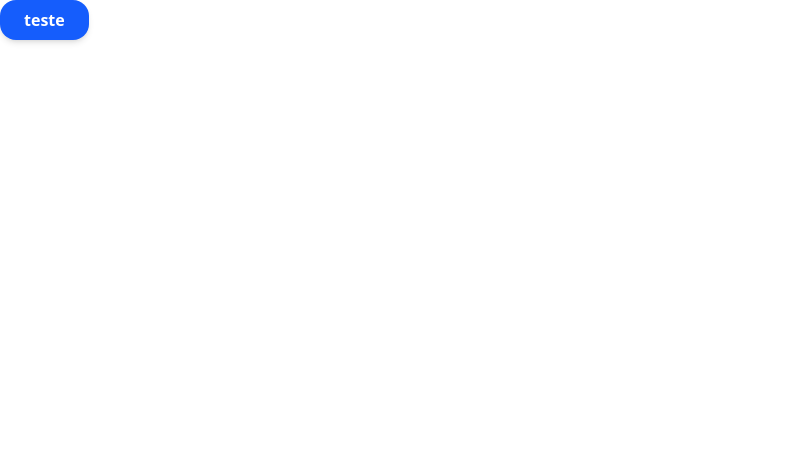
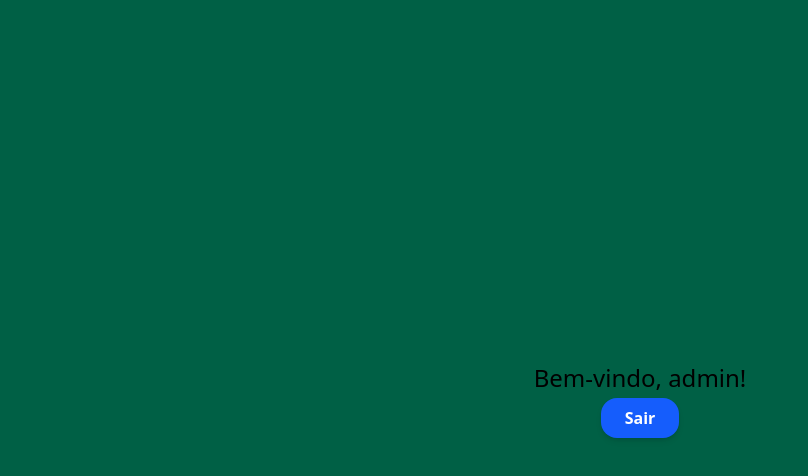
Before and after one commit to Christian-M-Silva/login-test, a React (Vite) app in the folder Front/: page /dashboard in a window 1280 px wide. Shown: the top 476 px of the page, without its empty margins (0-808 px from the left). Built offline with nearby package versions, Linux system fonts and the light colour scheme.

Commit message:
feat(dashBoardPage): Criará a tela de dashboard e a navegação entre ela e a login

```diff
--- /dev/null
+++ b/Front/src/Pages/Dashboard.tsx
@@ -0,0 +1,13 @@
+import { useNavigate } from "react-router";
+import { Button } from "../components/buttonComponent/buttonComponent";
+
+export function Dashboard() {
+    const navigate = useNavigate();
+
+    return (
+        <div className="min-h-screen flex items-center flex-col gap-1 justify-center bg-emerald-800">
+            <h1 className="text-2xl">Bem-vindo, admin!</h1>
+            <Button label="Sair" onClick={() => navigate('/')}/>
+        </div>
+    );
+}
--- a/Front/src/router.tsx
+++ b/Front/src/router.tsx
@@ -3,7 +3,7 @@ import {
   createBrowserRouter,
 } from "react-router";
 import { Login } from "./Pages/Login";
-import { Button } from "./components/buttonComponent/buttonComponent";
+import { Dashboard } from "./Pages/Dashboard";
 
 
 export const router = createBrowserRouter([
@@ -13,6 +13,6 @@ export const router = createBrowserRouter([
   },
   {
     path: "/dashboard",
-    element: <Button label="teste" />,
+    element: <Dashboard/>,
   },
 ]);
```
Also changed, not shown: 1 other file (tests, documents, lock files or other folders).
